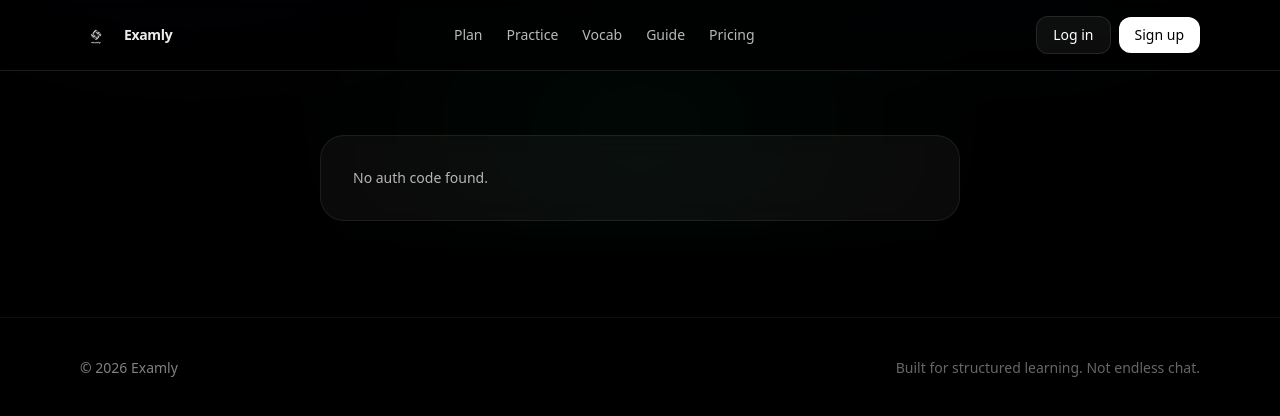
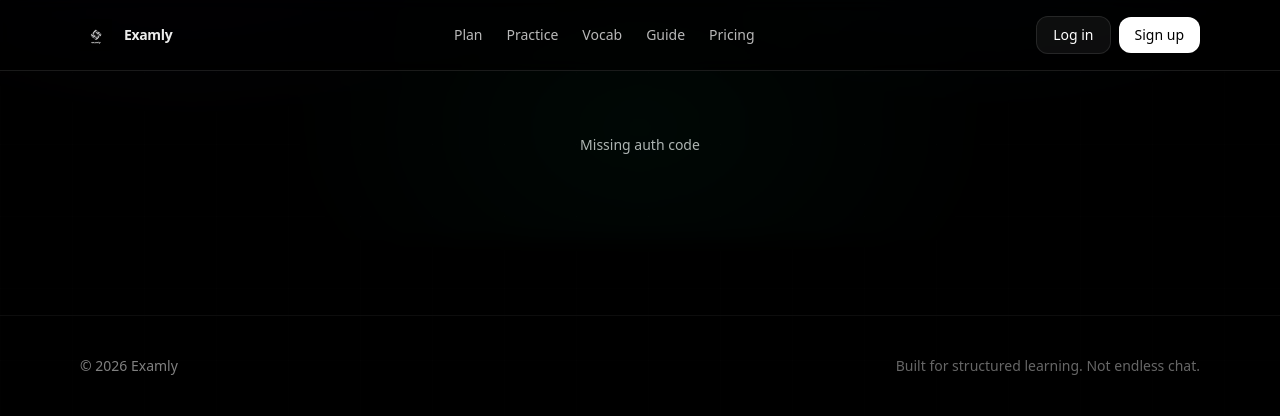
Before and after one commit to zsombor-sys/examly2, a Next.js app: page /auth/callback in a window 1280 px wide. Shown: the top 416 px of the page. Built offline with nearby package versions, Linux system fonts and the light colour scheme; no server answers.

Commit message:
fix auth callback missing setStatus state

```diff
--- a/app/auth/callback/page.tsx
+++ b/app/auth/callback/page.tsx
@@ -4,32 +4,40 @@ import { useEffect, useState } from 'react'
 import { useSearchParams, useRouter } from 'next/navigation'
 import { supabase } from '@/lib/supabaseClient'
 
-export default function AuthCallback() {
+export default function AuthCallbackPage() {
   const params = useSearchParams()
   const router = useRouter()
-  const [msg, setMsg] = useState('Signing you in…')
+  const [status, setStatus] = useState<string>('Signing you in...')
 
   useEffect(() => {
-    if (!supabase) { setStatus('Auth not configured'); return }
+    if (!supabase) {
+      setStatus('Auth not configured')
+      return
+    }
 
     const code = params.get('code')
     if (!code) {
-      setMsg('No auth code found.')
+      setStatus('Missing auth code')
       return
     }
-    supabase?.auth.exchangeCodeForSession(code)
+
+    supabase.auth
+      .exchangeCodeForSession(code)
       .then(({ error }) => {
-        if (error) throw error
-        router.replace('/plan')
+        if (error) {
+          setStatus('Authentication failed')
+          return
+        }
+        router.replace('/')
       })
-      .catch((e) => setMsg(e.message ?? 'Auth failed'))
+      .catch(() => {
+        setStatus('Authentication error')
+      })
   }, [params, router])
 
   return (
-    <div className="mx-auto max-w-2xl px-4 pt-16">
-      <div className="glass rounded-3xl p-8">
-        <div className="text-sm text-white/70">{msg}</div>
-      </div>
+    <div className="mx-auto max-w-md px-4 py-16 text-center">
+      <p className="text-sm text-white/70">{status}</p>
     </div>
   )
 }
```
